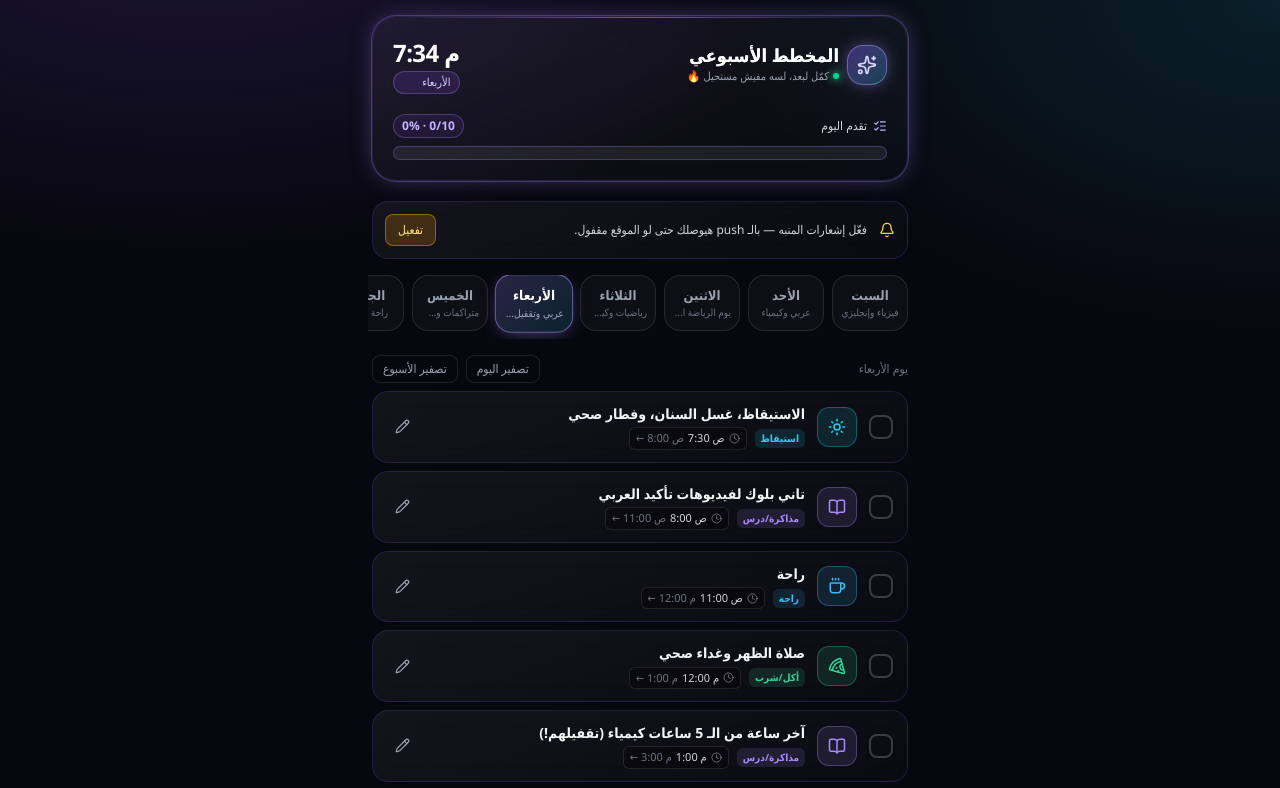
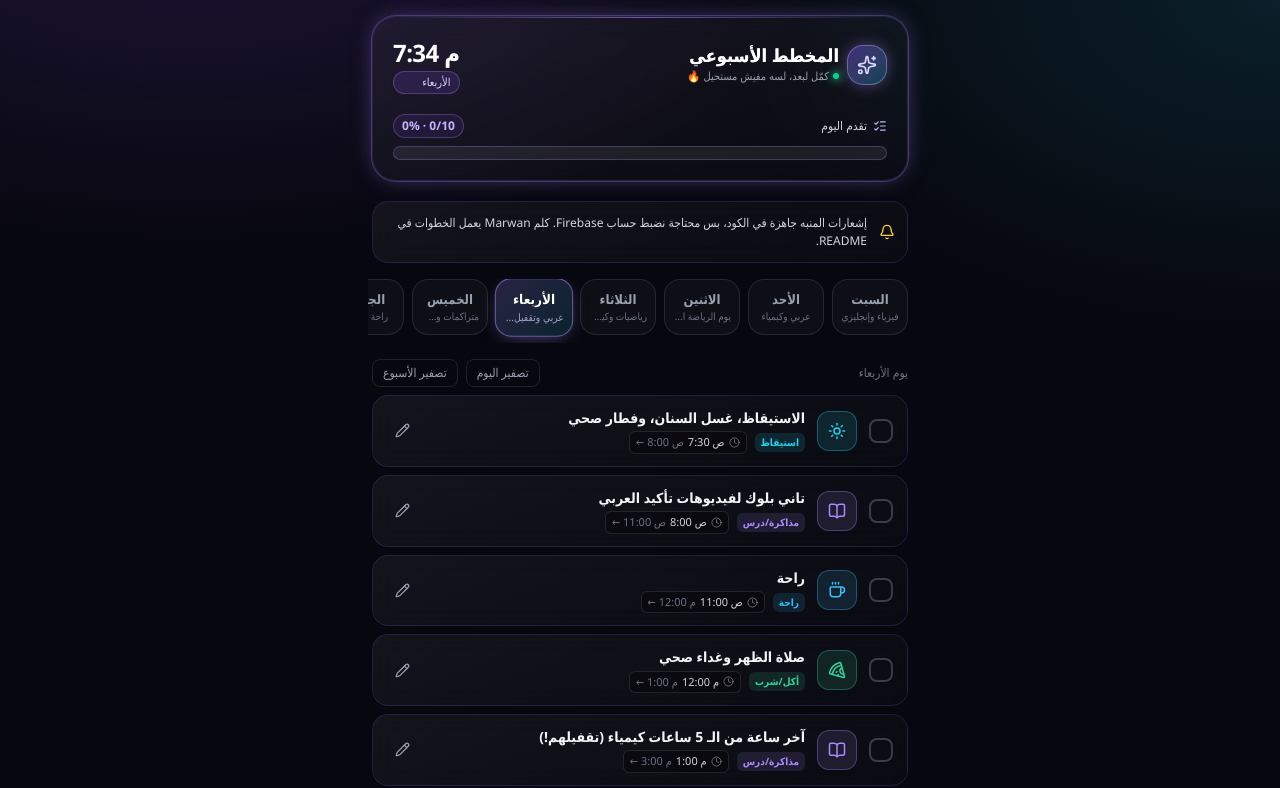
Before and after one commit to MarwanVoltss/planner-app, a React (Vite) app: page / in a window 1280 px wide. Shown: the top 788 px of the page. Built offline with nearby package versions, Linux system fonts and the light colour scheme.

Commit message:
Show clear setup hint when Firebase is not configured yet

```diff
--- a/src/App.jsx
+++ b/src/App.jsx
@@ -6,6 +6,7 @@ import {
 import { WEEK, DAYS, TAGS, DAY_ORDER } from './lib/schedule';
 import { subscribe, startAlarm, stopAlarm, isRinging, requestPermission, armAudio, setVolume } from './lib/alarm';
 import { subscribeFirebasePush, onFirebaseMessage } from './firebase/messaging';
+import { FIREBASE_CONFIG } from './firebase/config';
 
 const STORE_KEY = 'planner-state-v1';
 
@@ -155,6 +156,9 @@ export default function App() {
   const active = useAlarmScheduler({ checks, edits });
   const showAlarm = !!active;
   const activeItem = active ? active.item : null;
+  const unconfigured =
+    FIREBASE_CONFIG.apiKey.indexOf('YOUR_') === 0 ||
+    !FIREBASE_CONFIG.apiKey;
 
   // Foreground push: when a task-start push arrives while the app is open,
   // surface a notification too (the cron also fires an alert when closed).
@@ -246,7 +250,12 @@ export default function App() {
       {!pushToken && notifPerm !== 'unsupported' && (
         <div className="glass rounded-2xl p-3 mb-4 flex items-center gap-3 border-amber-400/30">
           <Bell size={16} className="text-amber-300" />
+          {unconfigured ? (
+            <p className="text-[12px] text-gray-300 flex-1">إشعارات المنبه جاهزة في الكود، بس محتاجة نضبط حساب Firebase. كلم Marwan يعمل الخطوات في README.</p>
+          ) : (
             <p className="text-[12px] text-gray-300 flex-1">فعّل إشعارات المنبه — بالـ push هيوصلك حتى لو الموقع مقفول.</p>
+          )}
+          {!unconfigured && (
             <button
               onClick={async () => {
                 const ok = await requestPermission();
@@ -262,6 +271,7 @@ export default function App() {
             >
               تفعيل
             </button>
+          )}
         </div>
       )}
       {pushToken && notifPerm === 'granted' && (
```
Lines whose indentation alone changed are shown as unchanged.
